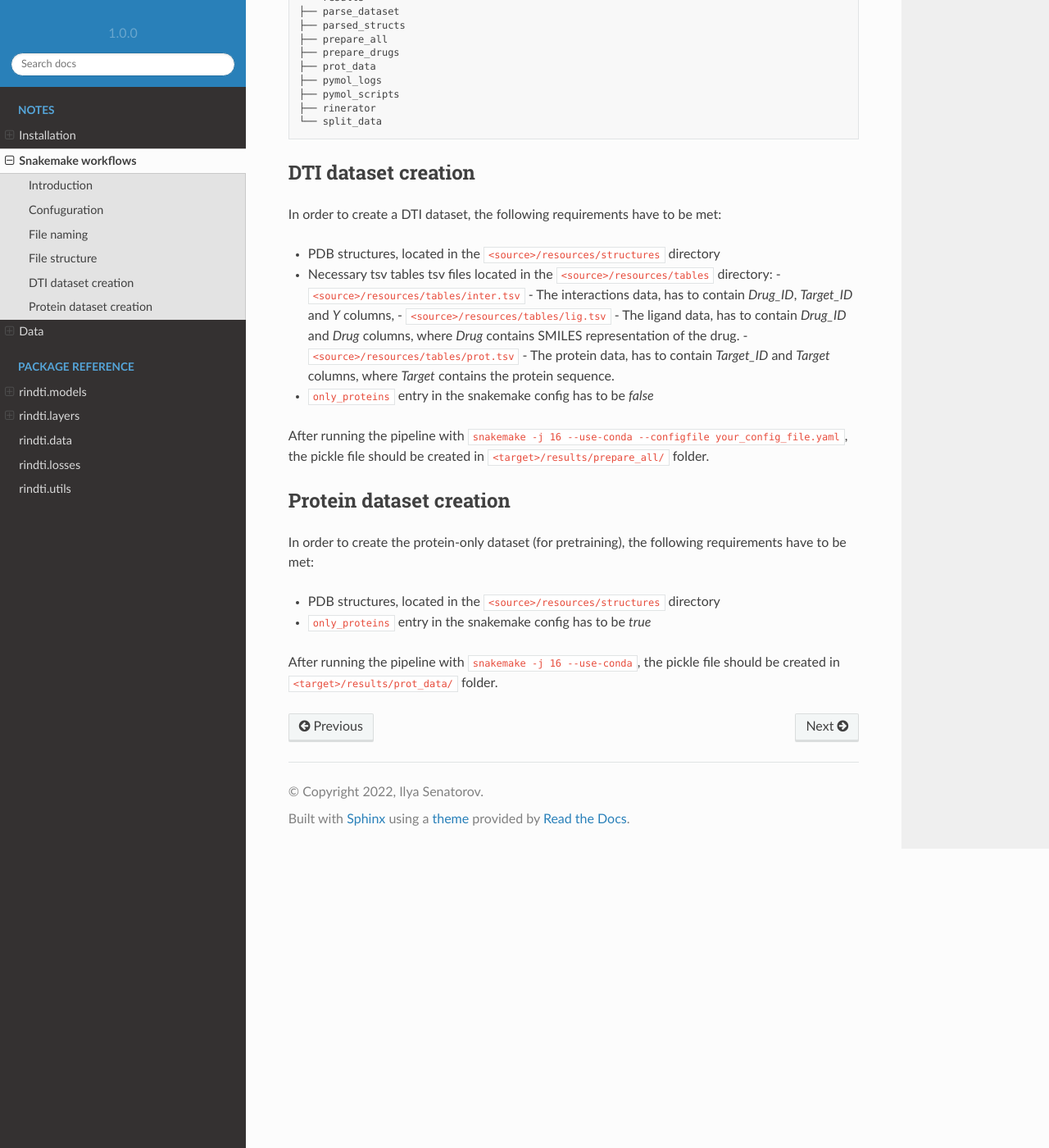
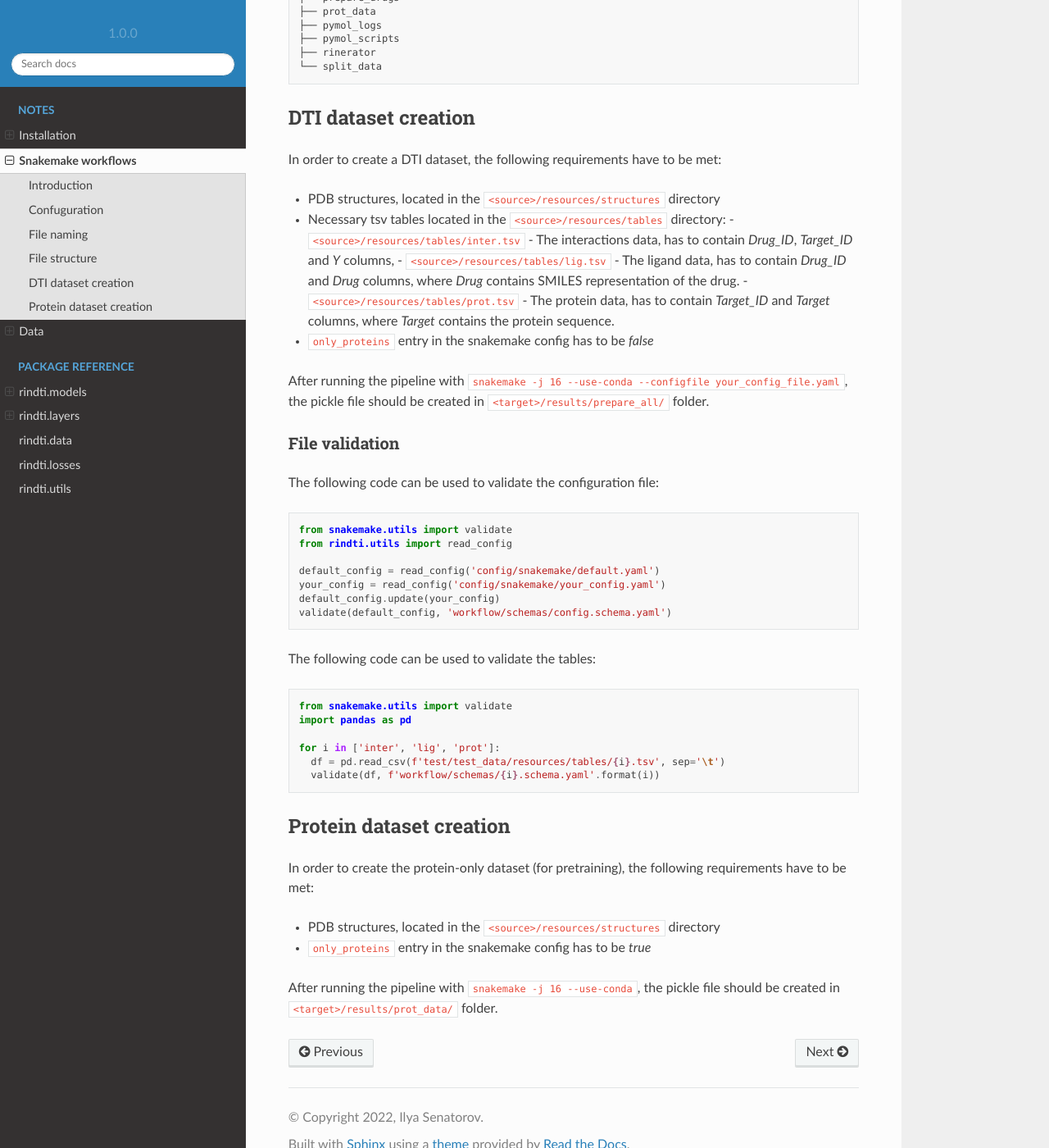
Before and after one commit to ilsenatorov/rindti, a Sphinx documentation site: the page built from docs/source/notes/snakemake.rst, in a window 1280 px wide and 1400 px high, scrolled down 1770 px. Shown: the whole window at 82% size. Built offline with Sphinx 7.4.7 and the Read the Docs theme 2.0.0, drawn with Linux system fonts in a browser that asks for light colours; some of the changed text lies outside the part shown.

Commit message:
added schemas for inter, lig and prot

```diff
--- a/docs/source/notes/snakemake.rst
+++ b/docs/source/notes/snakemake.rst
@@ -26,23 +26,24 @@ The resulting files are named according the the string entries in the config fil
 While this decreases human readability, it is necessary to ensure that the once the config changes, the results are not overwritten.
 
 For example, given the following config::
-  prots:
-    structs:
-      method: whole
-    features:
-      method: distance
-      node_feats: onehot
+
+    prots:
+      structs:
+        method: whole
+      features:
+        method: distance
+        node_feats: onehot
+        edge_feats: none
+    drugs:
+      max_num_atoms: 150
+      node_feats: label
       edge_feats: none
-  drugs:
-    max_num_atoms: 150
-    node_feats: label
-    edge_feats: none
-  split_data:
-    method: random
-  parse_dataset:
-    filtering: all
-    sampling: none
-    task: class
+    split_data:
+      method: random
+    parse_dataset:
+      filtering: all
+      sampling: none
+      task: class
 
 The resulting file will be ``<target>/results/prepare_all/wdonlnranc_0f6b0ac6.pkl``.
 In this file, the first part (``wdonlnranc``) is human-readable compression of the config (``w`` for ``whole``, ``d`` for ``distance``, etc), while the second part (``0f6b0ac6``) is a hashed version of the config.
@@ -90,13 +91,41 @@ DTI dataset creation
 In order to create a DTI dataset, the following requirements have to be met:
 
 - PDB structures, located in the ``<source>/resources/structures`` directory
-- Necessary tsv tables tsv files located in the  ``<source>/resources/tables`` directory:
+- Necessary tsv tables located in the  ``<source>/resources/tables`` directory:
   - ``<source>/resources/tables/inter.tsv`` -  The interactions data, has to contain *Drug_ID*, *Target_ID* and *Y* columns,
   - ``<source>/resources/tables/lig.tsv`` -  The ligand data, has to contain *Drug_ID* and *Drug* columns, where *Drug* contains SMILES representation of the drug.
   - ``<source>/resources/tables/prot.tsv`` -  The protein data, has to contain *Target_ID* and *Target* columns, where *Target* contains the protein sequence.
 - ``only_proteins`` entry in the snakemake config has to be *false*
 
 After running the pipeline with ``snakemake -j 16 --use-conda --configfile your_config_file.yaml``, the pickle file should be created in ``<target>/results/prepare_all/`` folder.
+
+File validation
+^^^^^^^^^^^^^^^
+
+The following code can be used to validate the configuration file:
+
+.. code:: python
+
+  from snakemake.utils import validate
+  from rindti.utils import read_config
+
+  default_config = read_config('config/snakemake/default.yaml')
+  your_config = read_config('config/snakemake/your_config.yaml')
+  default_config.update(your_config)
+  validate(default_config, 'workflow/schemas/config.schema.yaml')
+
+The following code can be used to validate the tables:
+
+.. code:: python
+
+  from snakemake.utils import validate
+  import pandas as pd
+
+  for i in ['inter', 'lig', 'prot']:
+    df = pd.read_csv(f'test/test_data/resources/tables/{i}.tsv', sep='\t')
+    validate(df, f'workflow/schemas/{i}.schema.yaml'.format(i))
+
+
 
 Protein dataset creation
 ------------------------
```
Also changed, not shown: docs/source/notes/data.rst (+5 -5 lines), 12 other files.
